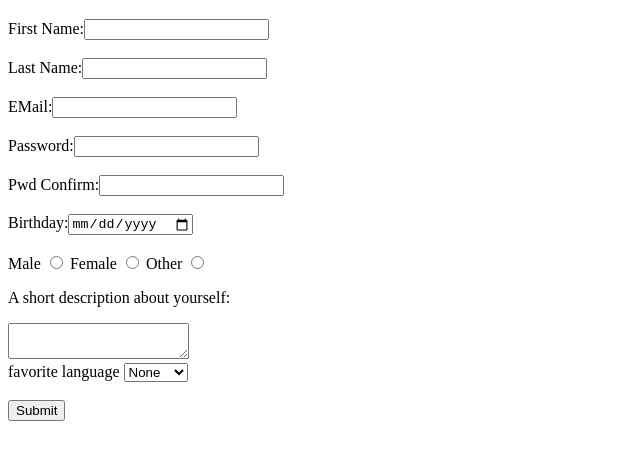
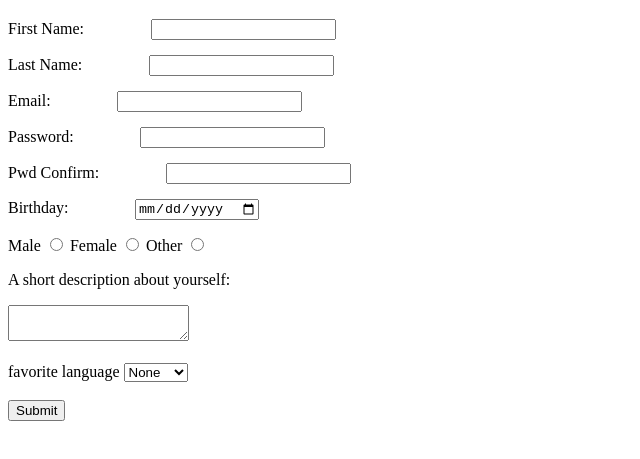
Before and after one commit to Mina2013/WebFundamentals-, a plain HTML site: page HTML/RegistrationForm.html in a window 1280 px wide. Shown: the part 61-520 px from the top of the page, without its empty margins (0-640 px from the left). Drawn offline with Linux system fonts and the light colour scheme.

Commit message:
changes to form

```diff
--- a/HTML/RegistrationForm.html
+++ b/HTML/RegistrationForm.html
@@ -1,20 +1,21 @@
 <!DOCTYPE html>
 <html>
     <head>
-        <link rel="stylesheet" href="Style_1.css">
+        <link rel="stylesheet" href="Style-1.css">
         <title>My Registration Form</title>
     </head>
     <body>
         <h1>My Registration Form</h1>
-        <div class="container">
             <form>
-               <label>First Name:<input type="text" id="firstname"></label><br/><br>
+               <div class="inputdata">
+                    <label>First Name:<input type="text" id="firstname"></label><br><br>
                     <label>Last Name:<input type="text" id="lastname"></label><br><br>
-               <label>EMail:<input type="text" id="email"></label><br/><br>
+                    <label>Email:<input type="text" id="email"></label><br><br>
                     <label>Password:<input type="text" id="password"></label><br/><br>
                     <label>Pwd Confirm:<input type="text" id="password"></label><br/><br>
                     <label>Birthday:<input type="date" id="birthday"></label><br/><br>
-
+               </div>
+                <div>
                      <label for="Male">Male</label>
                      <input type="radio" id="male" name="gender" value="male">
                      <label for="Female">Female</label>
@@ -22,7 +23,7 @@
                      <label for="Other">Other</label>
                      <input type="radio" id="other" name="gender" value="other">
                      <p> A short description about yourself:</p>
-               <textarea name="description"></textarea><br>
+                     <textarea name="description"></textarea><br><br>
 
                      <label for="favoritelanguage">favorite language</label>
                      <select name = "favoritelanguage" id="favorite language">
@@ -33,7 +34,7 @@
                          <option value="Ruby">Ruby</option>
                      </select><br><br>
                      <input type="submit" value="Submit">
+               </div>
             </form>
-        </div>
         </body>
 </html>
--- a/HTML/style-1.css
+++ b/HTML/style-1.css
@@ -1,8 +1,6 @@
-.container {
-    width: 500px;
-    clear: both;
+.inputdata input {
+    margin-left: 5em;
 }
-.container input {
-    width: 100%;
-    clear: both;
+.inputdata label {
+ position: absolute;
 }
```
Also changed, not shown: HTML/Minablog.html (+1 -1 lines). Lines whose indentation alone changed are shown as unchanged.
